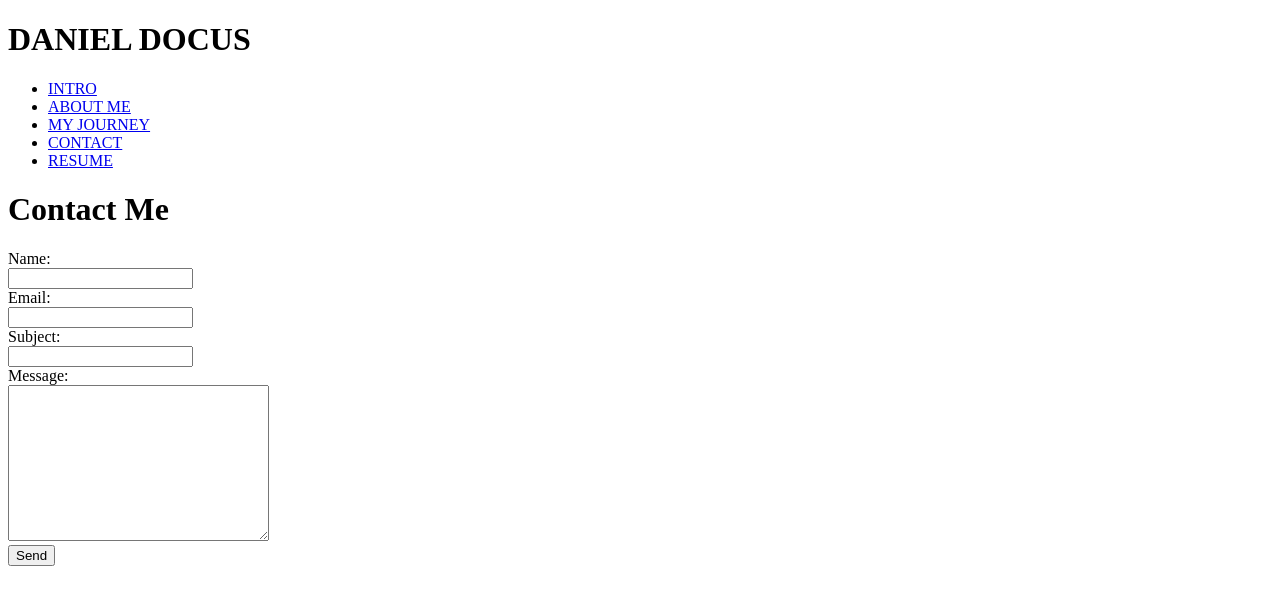
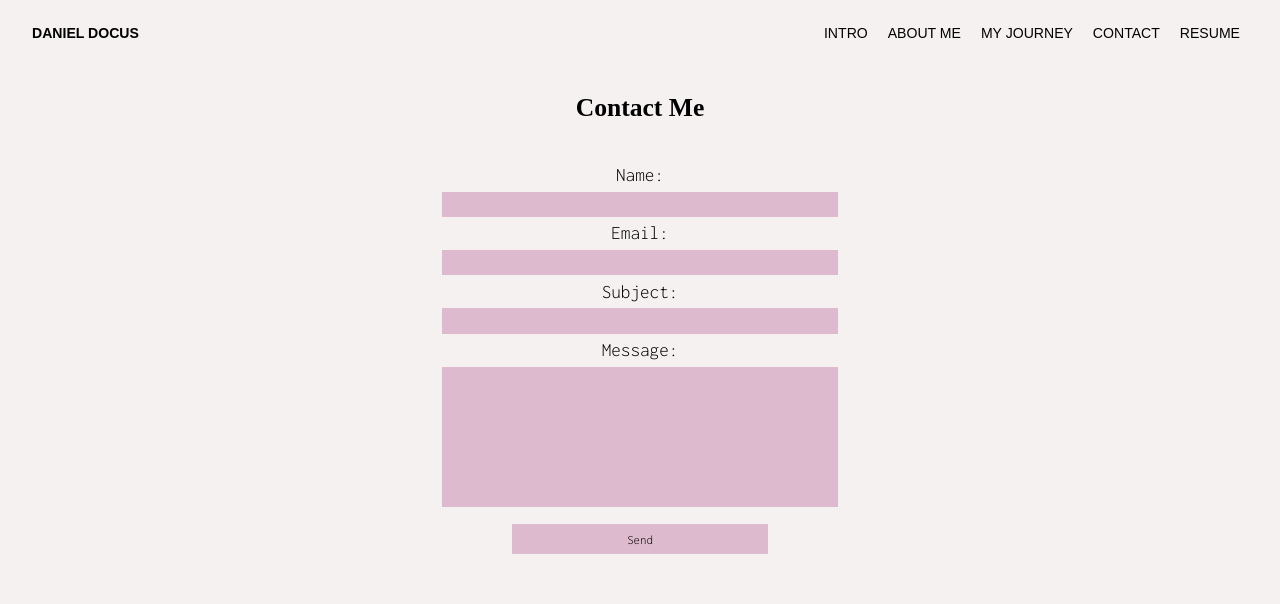
Before and after one commit to ddocus/ddocus.com, a plain HTML site: page contact.html in a window 1280 px wide. Drawn offline with Linux system fonts and the light colour scheme; the site is published under a folder, as on GitHub Pages, so addresses that start at the root find nothing; a web font is replaced by a local one.

Commit message:
Update contact.html

```diff
--- a/contact.html
+++ b/contact.html
@@ -4,8 +4,8 @@
     <meta charset="UTF-8" />
     <meta http-equiv="X-UA-Compatible" content="IE=edge" />
     <meta name="viewport" content="width=device-width, initial-scale=1.0" />
-    <link rel="stylesheet" href="/styles/p4sass.css" />
-    <link rel="stylesheet" href="/styles/formstyles.css" />
+    <link rel="stylesheet" href="styles/p4sass.css" />
+    <link rel="stylesheet" href="styles/formstyles.css" />
     <link rel="preconnect" href="https://fonts.googleapis.com" />
     <link rel="preconnect" href="https://fonts.gstatic.com" crossorigin />
     <link
```
